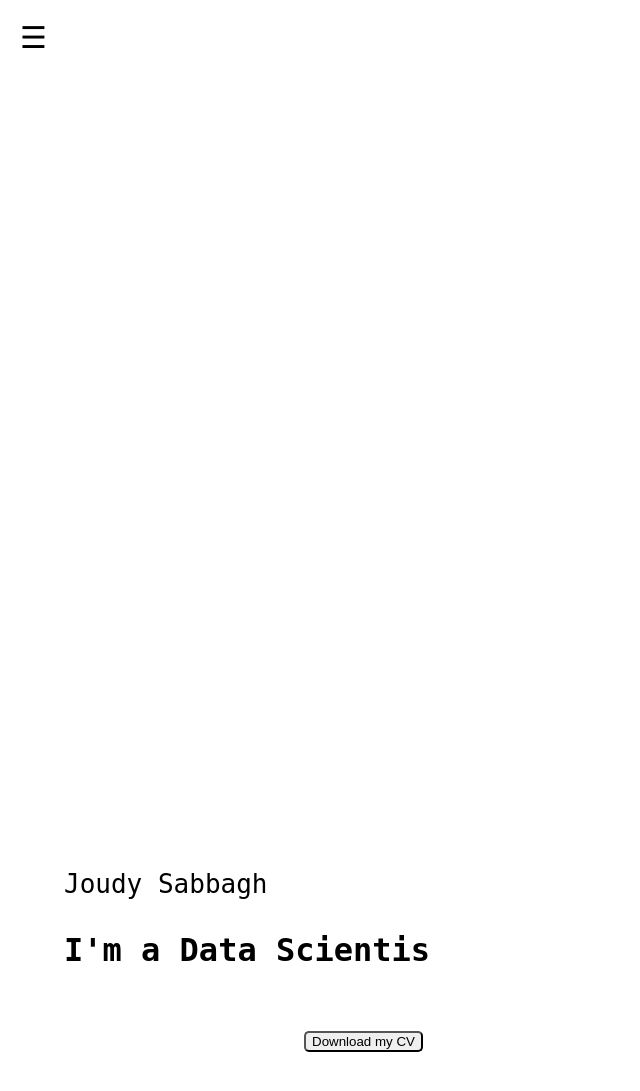
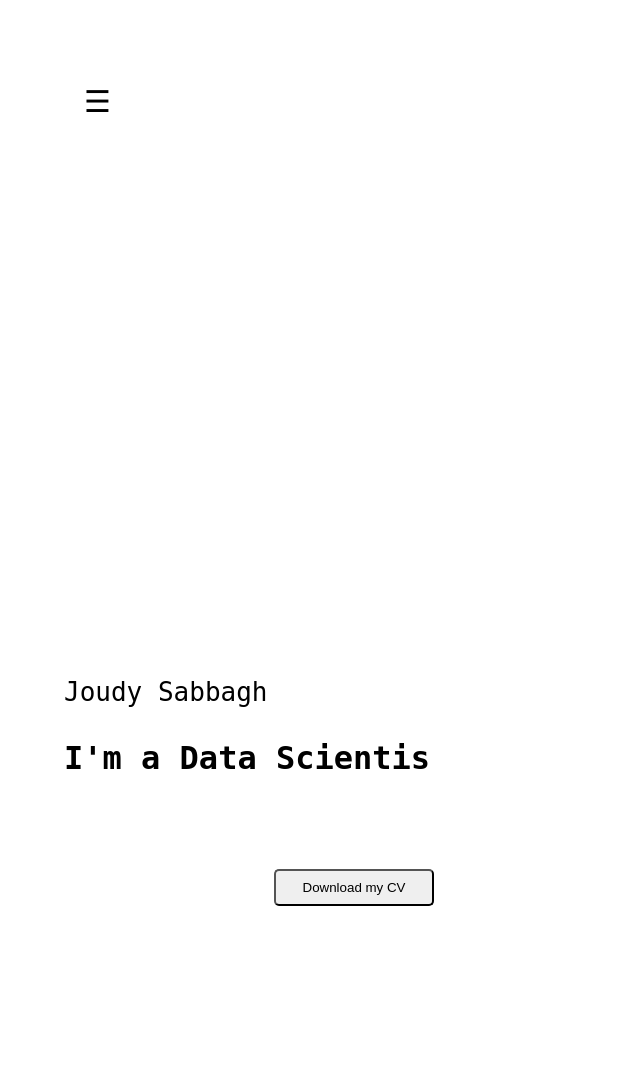
Before and after one commit to Joudy-sb/portfolio, a Flask app: page / in a window 1280 px wide. Shown: the top 1091 px of the page, without its empty margins (0-640 px from the left). Run offline with Flask 3, Linux system fonts and the light colour scheme; some libraries are stand-ins or nearby versions.

Commit message:
nav bar FINALLY fixed

```diff
--- a/static/css/styles.css
+++ b/static/css/styles.css
@@ -1,17 +1,19 @@
+.welcome-container{
+    padding-top: 40%;
+}
+
 .welcome {
     font-family: monospace;
 }
 
 #home {
     text-align: justify;
-    padding-top: 60%;
-    padding-left: 5%;
 }
 
 .sidenav {
     height: 100%;
     width: 0;
-    position: fixed;
+    position: absolute;
     z-index: 1;
     top: 0;
     left: 0;
@@ -43,9 +45,11 @@
 }
 
 .Download-CV{
-    margin-top: 30px;
+    margin-top: 60px;
     border-radius: 5px;
-    margin-left: 240px;
+    margin-left: 210px;
+    height: 37px;
+    width: 160px;
 }
 
 
@@ -57,28 +61,27 @@
 }
 
 
-/* Apply to the body or main container of your sections */
 html, body {
-    height: 100%; /* Full height */
-    margin: 0; /* Remove default margin */
-    overflow: hidden; /* Disable scroll on the body */
+    height: 100%;
+    margin: 0;
+    overflow: hidden;
 }
 
-/* This is the container that will actually scroll */
 .scroll-container {
-    height: 100vh; /* Full viewport height */
-    overflow-y: scroll; /* Enable vertical scrolling */
-    scroll-snap-type: y mandatory; /* Enable scroll snapping on the y-axis */
+    height: 100vh;
+    overflow-y: scroll;
+    overflow-x:hidden;
+    scroll-snap-type: y mandatory;
 }
 
-/* Each section will snap and fill the screen */
 section {
-    height: 100vh; /* Full viewport height */
-    scroll-snap-align: start; /* Align the start of each section with the scroll container's start */
-    width: 100%; /* Ensure sections fill the width */
-    flex-direction: column; /* Stacks items vertically */
-    justify-content: center; /* Center content horizontally */
+    height: 100vh;
+    scroll-snap-align: start;
+    width: 100%;
+    flex-direction: column;
+    justify-content: center;
     position: relative;
+    padding: 5%;
 }
 
 #portrait {
@@ -94,7 +97,6 @@
 
 .skills-container {
     display: inline-block;
-    padding-left: 7%;
 }
 
 .skill {
@@ -135,7 +137,6 @@
     max-width: 78%;
     justify-content: center;
     align-items: center;
-    padding-left: 12%;
 }
 
 .pie-chart-container canvas {
@@ -155,7 +156,6 @@
     border-radius: 8px;
     box-shadow: 0 4px 8px rgba(0, 0, 0, 0.1);
     margin: 1%;
-    padding: 15px;
     text-align: justify;
     box-sizing: border-box; /* Ensures padding and borders are included in the total width */
     transition: transform 0.3s ease, background-color 0.3s ease; /* Smooth transition for transform and background color */
@@ -202,7 +202,6 @@
     background-color: #ffffff; /* Adjust the background color as needed */
     border-radius: 8px;
     box-sizing: border-box; /* Ensures padding and borders are included in the total width */
-    padding-left: 5%;
     margin-top: 0px;
 }
 
--- a/static/js/scripts.js
+++ b/static/js/scripts.js
@@ -112,3 +112,15 @@
 function closeNav() {
   document.getElementById("mySidenav").style.width = "0";
 }
+
+// prevent link jump
+document.querySelectorAll('.sidenav a').forEach(link => {
+  link.addEventListener('click', function(event) {
+      event.preventDefault(); // Prevent default jump
+      const target = document.querySelector(this.getAttribute('href'));
+      if (target) {
+          target.scrollIntoView({ behavior: 'smooth' });
+          closeNav(); // Close nav after scrolling
+      }
+  });
+});
--- a/templates/index.html
+++ b/templates/index.html
@@ -14,27 +14,31 @@
 </head>
 
 <body>
-        <div id="mySidenav" class="sidenav">
-            <a href="javascript:void(0)" class="closebtn" onclick="closeNav()">&times;</a>
-            <a href="#home">Home</a>
-            <a href="#skills">My Skills</a>
-            <a href="#chatroom">Project Gallery</a>
-            <a href="#hackathon">Achievements</a>
-            <a href="#certificates">Certifications</a>
-        </div>
-
-        <div style="padding: 20px;">
-        <span style="font-size:30px;cursor:pointer" onclick="openNav()">&#9776; </span>
-        </div>
 
     <main>
 
         <div class="scroll-container">
 
             <section id="home">
-                <p class="welcome" style ="font-size: 26px;">Joudy Sabbagh</p>
-                <p class="welcome" style ="font-size: 32px; font-weight: bolder;">I'm a <span id="dynamic-part"></span></p>
-                <button class="Download-CV">Download my CV</button>
+
+                <div id="mySidenav" class="sidenav">
+                    <a href="javascript:void(0)" class="closebtn" onclick="closeNav()">&times;</a>
+                    <a href="#home" onclick="closeNav()">Home</a>
+                    <a href="#skills" onclick="closeNav()">My Skills</a>
+                    <a href="#chatroom" onclick="closeNav()">Project Gallery</a>
+                    <a href="#hackathon" onclick="closeNav()">Achievements</a>
+                    <a href="#certificates" onclick="closeNav()">Certifications</a>
+                </div>
+
+                <div style="padding: 20px;">
+                    <span style="font-size:30px;cursor:pointer" onclick="openNav()">&#9776;</span>
+                </div>
+                <div class="welcome-container">
+                    <p class="welcome" style ="font-size: 26px;">Joudy Sabbagh</p>
+                    <p class="welcome" style ="font-size: 32px; font-weight: bolder;">I'm a <span id="dynamic-part"></span></p>
+                    <button class="Download-CV">Download my CV</button>
+                </div>
+
             </section>
 
             <section id="skills">
```
